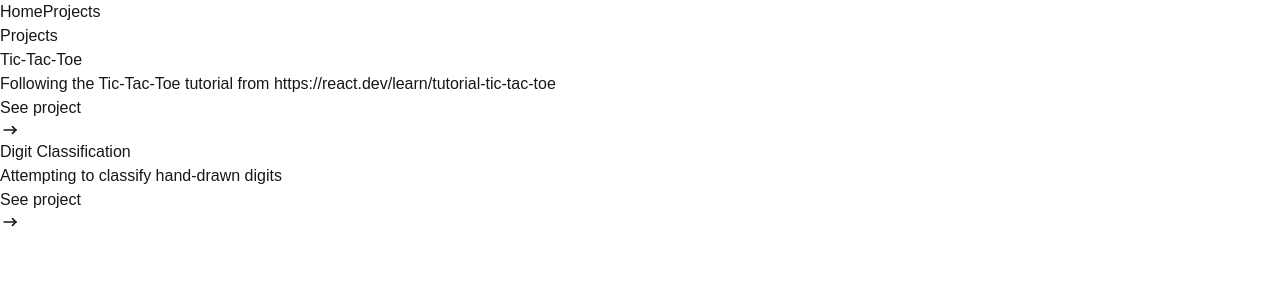
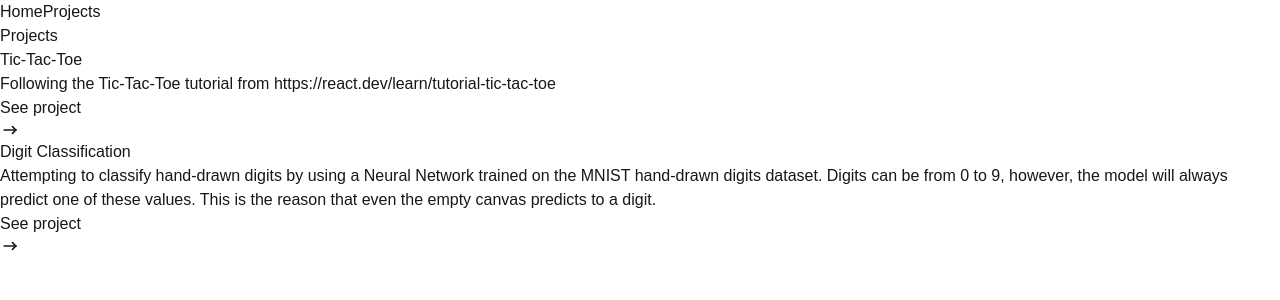
Before and after one commit to ymumberson/Tailwind-Portfolio, a Next.js app: page /projects in a window 1280 px wide. Shown: the top 300 px of the page. Built offline with nearby package versions, Linux system fonts and the light colour scheme.

Commit message:
Fixed project cards not scaling

```diff
--- a/src/app/projects/digit-classification/page.tsx
+++ b/src/app/projects/digit-classification/page.tsx
@@ -301,7 +301,7 @@ const DigitClassification = () => {
     const [updatePrediction, setUpdatePrediction] = useState(false);
 
     return (
-        <Project className="flex flex-col md:flex-row" name="Digit Classification" description="Attempting to classify hand-drawn digits">
+        <Project className="flex flex-col md:flex-row" name="Digit Classification" description="Attempting to classify hand-drawn digits by using a Neural Network trained on the MNIST hand-drawn digits dataset. Digits can be from 0 to 9, however, the model will always predict one of these values. This is the reason that even the empty canvas predicts to a digit.">
             <DigitCanvas width={28} scale={11} canvasRef={canvasRef} setUpdatePrediction={setUpdatePrediction}/>
             <PredictionCanvas canvasRef={canvasRef} updatePrediction={updatePrediction} setUpdatePrediction={setUpdatePrediction}/>
         </Project>
--- a/src/app/projects/page.tsx
+++ b/src/app/projects/page.tsx
@@ -7,7 +7,7 @@ export default function Projects() {
         <h1 className="text-center mb-4 text-3xl font-extrabold tracking-light leading-none text-gray-900 md:text-4xl lg:text-5xl dark:text-white">Projects</h1>
         <div className="flex flex-col items-center gap-2">
             <Card title="Tic-Tac-Toe" href="/projects/tic-tac-toe" hrefText="See project" description="Following the Tic-Tac-Toe tutorial from https://react.dev/learn/tutorial-tic-tac-toe" />
-            <Card title="Digit Classification" href="/projects/digit-classification" hrefText="See project" description="Attempting to classify hand-drawn digits" />
+            <Card title="Digit Classification" href="/projects/digit-classification" hrefText="See project" description="Attempting to classify hand-drawn digits by using a Neural Network trained on the MNIST hand-drawn digits dataset. Digits can be from 0 to 9, however, the model will always predict one of these values. This is the reason that even the empty canvas predicts to a digit." />
         </div>
       </div>
     );
```
